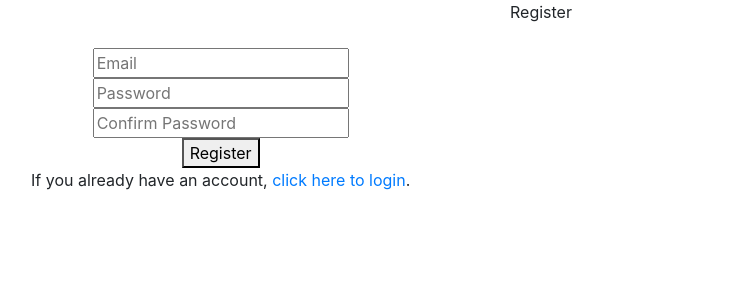
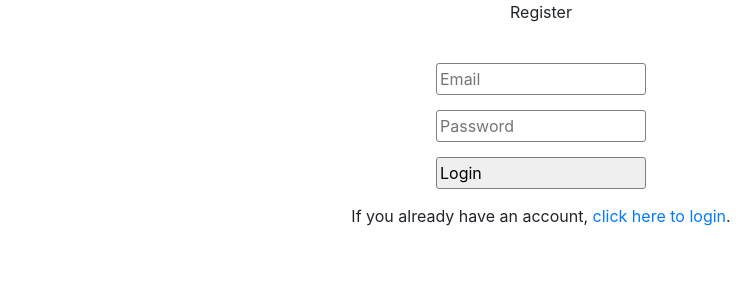
Before and after one commit to marcmerih/sapplink, an Angular app in the folder sapplink/: page / in a window 1280 px wide. Both pictures are taken after a click on the link "click here to register". Shown: the top 300 px of the page, without its empty margins (99-855 px from the left). Built offline with nearby package versions, Linux system fonts and the light colour scheme.

Commit message:
styling and validations of login and register

```diff
--- a/sapplink/src/app/applets/user-component/login/login.component.html
+++ b/sapplink/src/app/applets/user-component/login/login.component.html
@@ -1,6 +1,12 @@
 <form class="col-md-12" *ngIf="shouldLogin" [formGroup]="formGroup">
+
     <input type="text" id="loginComponent-emailForm" placeholder="Email" formControlName="email">
+    <span *ngIf="this.hasError(formGroup, 'email')" id="errorMessage">Error: Email is required</span>
+
     <input type="password" id="loginComponent-passwordForm" placeholder="Password" formControlName="password">
-    <button type="submit" id="registerComponent-submitButton">Login</button>
+    <span *ngIf="this.hasError(formGroup, 'password')" id="errorMessage">Error: Password is required</span>
+
+    <button type="submit" id="loginComponent-submitButton" (click)="clickLogin()">Login</button>
     <span class="col-md-12">If you don't have an account, <a href="#" (click)="requestRegister()">click here to register</a>.</span>
+
 </form>
--- a/sapplink/src/app/applets/user-component/login/login.component.scss
+++ b/sapplink/src/app/applets/user-component/login/login.component.scss
@@ -0,0 +1,12 @@
+input, button {
+    display: flex;
+    border: 1px solid gray;
+    border-radius: 3px;
+    padding: 3px;
+    vertical-align: middle;
+    margin: 15px auto auto auto;
+    width: 20%;
+}
+button {
+    margin: 15px auto !important;
+}
--- a/sapplink/src/app/applets/user-component/login/login.component.ts
+++ b/sapplink/src/app/applets/user-component/login/login.component.ts
@@ -1,10 +1,12 @@
-import { Component, OnInit, Input, EventEmitter, Output } from '@angular/core';
+import { Component, OnInit, Input, EventEmitter, Output, ChangeDetectionStrategy } from '@angular/core';
 import { FormGroup } from '@angular/forms';
+import { FormService } from 'src/app/services/form.service';
 
 @Component({
   selector: 'app-login',
   templateUrl: './login.component.html',
-  styleUrls: ['./login.component.scss']
+  styleUrls: ['./login.component.scss'],
+  changeDetection: ChangeDetectionStrategy.Default
 })
 export class LoginComponent implements OnInit {
   @Input() formGroup: FormGroup;
@@ -12,7 +14,7 @@ export class LoginComponent implements OnInit {
 
   @Output() requestToSwitchForm: EventEmitter<boolean> = new EventEmitter<boolean>();
 
-  constructor() { }
+  constructor(private formService: FormService) { }
 
   ngOnInit(): void {
   }
@@ -20,6 +22,15 @@ export class LoginComponent implements OnInit {
   requestRegister() {
     // true emit means user wants to register.
     this.requestToSwitchForm.emit(true);
+}
+
+  clickLogin() {
+    if (this.formGroup.invalid) {
+      this.formService.markFormAsDirty(this.formGroup, false);
+    }
   }
 
+  hasError(form: FormGroup, field: string): boolean {
+    return this.formService.hasError(form, field);
+  }
 }
--- a/sapplink/src/app/applets/user-component/register/register.component.html
+++ b/sapplink/src/app/applets/user-component/register/register.component.html
@@ -1,20 +1,12 @@
-<div class="container">
-    <div class="row" *ngIf="shouldRegister">
-        <form [formGroup]="formGroup">
-            <div class="col-md-12 col-sm-3">
-                <input type="text" id="loginComponent-emailForm" placeholder="Email" formControlName="email">
-            </div>
-            <div class="col-md-12 col-sm-3">
-                <input type="password" id="loginComponent-passwordForm" placeholder="Password" formControlName="password">
-            </div>
-            <div class="col-md-12 col-sm-3">
-                <input type="password" id="loginComponent-confirmPasswordForm" placeholder="Confirm Password">
-            </div>
-            <div class="col-md-12 col-sm-3">
-                <button type="submit" id="registerComponent-submitButton" (click)="clickRegister()">Register</button>
-                <br>
-                <span class="col-md-12">If you already have an account, <a href="#" (click)="requestLogin()">click here to login</a>.</span>
-            </div>
-        </form>
-    </div>
-</div>
+<form class="col-md-12" *ngIf="shouldRegister" [formGroup]="formGroup">
+
+    <input type="text" id="registerComponent-emailForm" placeholder="Email" formControlName="email" dirty>
+    <span *ngIf="this.hasError(formGroup, 'email')" id="errorMessage">Error: Email is required</span>
+
+    <input type="password" id="registerComponent-passwordForm" placeholder="Password" formControlName="password" dirty>
+    <span *ngIf="this.hasError(formGroup, 'password')" id="errorMessage">Error: Password is required</span>
+
+    <button type="submit" id="registerComponent-submitButton" (click)="clickRegister()">Login</button>
+    <span class="col-md-12">If you already have an account, <a href="#" (click)="requestLogin()">click here to login</a>.</span>
+
+</form>
--- /dev/null
+++ b/sapplink/src/app/applets/user-component/register/register.component.scss
@@ -0,0 +1,12 @@
+input, button {
+    display: flex;
+    border: 1px solid gray;
+    border-radius: 3px;
+    padding: 3px;
+    vertical-align: middle;
+    margin: 15px auto auto auto;
+    width: 20%;
+}
+button {
+    margin: 15px auto !important;
+}
--- a/sapplink/src/app/applets/user-component/register/register.component.ts
+++ b/sapplink/src/app/applets/user-component/register/register.component.ts
@@ -1,11 +1,12 @@
-import { Component, OnInit, Input, Output, EventEmitter } from '@angular/core';
+import { Component, OnInit, Input, Output, EventEmitter, ChangeDetectionStrategy } from '@angular/core';
 import { FormGroup } from '@angular/forms';
 import { FormService } from 'src/app/services/form.service';
 
 @Component({
   selector: 'app-register',
   templateUrl: './register.component.html',
-  styleUrls: ['./register.component.css']
+  styleUrls: ['./register.component.scss'],
+  changeDetection: ChangeDetectionStrategy.Default
 })
 export class RegisterComponent implements OnInit {
   @Input() formGroup: FormGroup;
@@ -15,7 +16,6 @@ export class RegisterComponent implements OnInit {
   constructor(private formService: FormService) { }
 
   ngOnInit(): void {
-    this.formGroup.get('email').markAsTouched();
   }
 
   requestLogin() {
@@ -29,4 +29,8 @@ export class RegisterComponent implements OnInit {
     }
   }
 
+  hasError(form: FormGroup, field: string): boolean {
+    return this.formService.hasError(form, field);
+  }
+
 }
--- a/sapplink/src/app/applets/user-component/user-service/user.service.ts
+++ b/sapplink/src/app/applets/user-component/user-service/user.service.ts
@@ -25,9 +25,9 @@ export class UserService {
 
   getRegisterForm() {
     return fb.group({
-      email: ['', []],
-      password: ['', []],
-      emailVerification: ['', []],
+      email: ['', [Validators.required]],
+      password: ['', [Validators.required]],
+      emailVerification: ['', [Validators.required]],
       uid: ['']
     })
   }
--- a/sapplink/src/app/applets/user-component/user.component.html
+++ b/sapplink/src/app/applets/user-component/user.component.html
@@ -9,7 +9,8 @@
         <div class="col-md-12">
             <app-login [shouldLogin]="userShouldLogin"
             [formGroup]="loginForm"
-            (requestToSwitchForm)="requestLogin($event)"></app-login>
+            (requestToSwitchForm)="requestLogin($event)"
+            ></app-login>
 
             <app-register [shouldRegister]="!userShouldLogin"
             [formGroup]="registerForm"
--- a/sapplink/src/app/services/form.service.ts
+++ b/sapplink/src/app/services/form.service.ts
@@ -24,4 +24,8 @@ export class FormService {
       }
     })
   }
+
+  hasError(form: FormGroup, field: string): boolean {
+    return (form.get(field).hasError('required') && form.get(field).touched);
+  }
 }
--- a/sapplink/src/styles.css
+++ b/sapplink/src/styles.css
@@ -2,3 +2,8 @@
 
 html, body { height: 100%; }
 body { margin: 0; font-family: Roboto, "Helvetica Neue", sans-serif; }
+
+#errorMessage {
+    font-size: 8pt;
+    color: #a94442;
+}
```
Also changed, not shown: sapplink/src/app/app.module.ts (+0 -7 lines), sapplink/src/app/applets/user-component/register/register.component.css (deleted), 1 other file (tests, documents, lock files or other folders).
